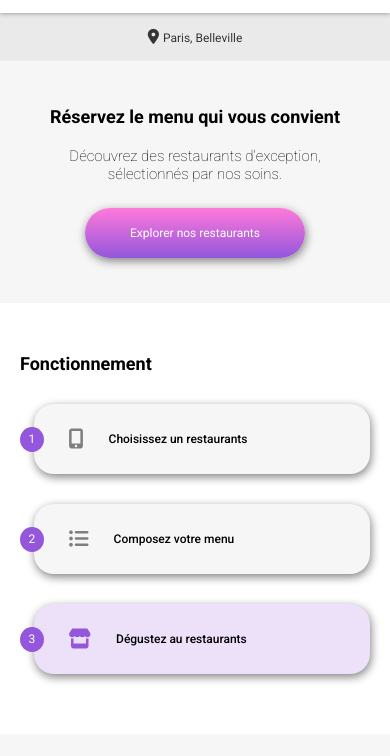
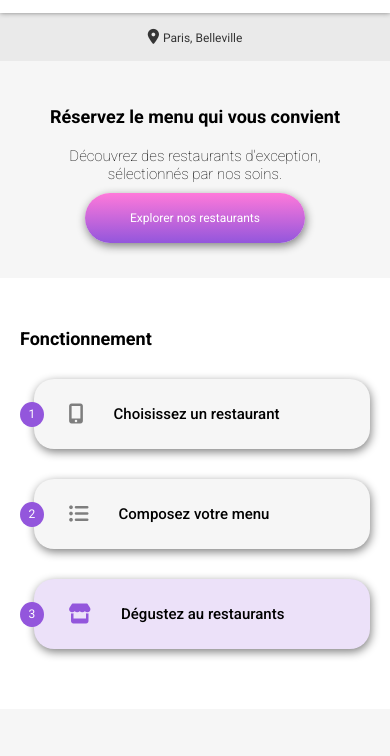
Before and after one commit to astridarchimede/AstridPledranCousinie_3_19012021, a website: page index.html in a window 390 px wide. Shown: the part 48-804 px from the top of the page. Drawn offline with Linux system fonts and the light colour scheme; a web font is replaced by a local one.

Commit message:
developpement desktop/tablette v1

```diff
--- a/index.html
+++ b/index.html
@@ -20,7 +20,7 @@
         <span>Paris, Belleville</span>
     </section>
     <section class="bg-lightgrey bloc-centre">
-        <div class="section2">
+        <div class="section-presentation">
             <h1 class="typo-bold7 sbs2">Réservez le menu qui vous convient</h1>
             <p class="typo-light t15 sbs2">
                 Découvrez des restaurants d'exception, sélectionnés par nos soins.
@@ -30,7 +30,7 @@
     </section>
     <section>
         <div class="container">
-            <h1>Fonctionnement</h1>
+            <h1 class="h1main">Fonctionnement</h1>
             <div class="container-fonctionnement">
                 <div class="bloc-fonctionnement">
                     <div class="rond-violet">
@@ -40,8 +40,8 @@
                     </div>
                     <div class="sb-fonctionnement">
                         <i class="fas fa-mobile-alt t20 c-middlegrey"></i>
-                        <p class="typo-bold5">
-                            Choisissez un restaurants
+                        <p class="typo-bold5 t15">
+                            Choisissez un restaurant
                         </p>
                     </div>
                 </div>
@@ -53,7 +53,7 @@
                     </div>
                     <div class="sb-fonctionnement">
                         <i class="fas fa-list-ul t20 c-middlegrey"></i>
-                        <p class="typo-bold5">
+                        <p class="typo-bold5 t15">
                             Composez votre menu
                         </p>
                     </div>
@@ -66,7 +66,7 @@
                     </div>
                     <div class="sb-fonctionnement sb-fond-violet">
                         <i class="fas fa-store t20 c-primarycolor"></i>
-                        <p class="typo-bold5">
+                        <p class="typo-bold5 t15">
                             Dégustez au restaurants
                         </p>
                     </div>
@@ -76,8 +76,8 @@
     </section>
     <section class="bg-lightgrey">
         <div class="container">
-            <h1>Restaurants</h1>
-            <article>
+            <h1 class="h1main">Restaurants</h1>
+            <article class="container-resto">
                 <figure class="bloc-restaurant">
                     <a class="sb-restaurant" href="">
                         <img src="images/restaurants/small/jay-wennington-N_Y88TWmGwA-unsplash.jpg" alt="La palette du goût">
--- a/sass/base/_structure.scss
+++ b/sass/base/_structure.scss
@@ -60,7 +60,7 @@ ul
 /* ---------------------------------------- */
 /* == SECTION 2 */
 /*---------------------------------------- */
-.section2
+.section-presentation
 {
     padding: 35px;
     .sbs2 {
@@ -72,15 +72,22 @@ ul
 /* ---------------------------------------- */
 /* == SECTION 3*/
 /*---------------------------------------- */
+.h1main
+{
+    margin-bottom: 30px;
+}
+
 .container-fonctionnement
 {
     @include flex-sbw;
     flex-direction: column;
     height: 270px;
-    margin-top: 30px;
     .bloc-fonctionnement{
         @include flex-sbw;
         align-items: center;
+        @media (min-width:map-get($map: $breakpoints, $key: tablette)) {
+            justify-content: center;
+        }
         .rond-violet{
         z-index: 1;
         background-color: $color-primary;
@@ -104,7 +111,7 @@ ul
             @include border-radius-main;
             @include box-shadow;
             >p{
-                padding-left: 25px;
+                padding-left: 30px;
             }
         }
         .sb-fond-violet{
@@ -116,6 +123,15 @@ ul
 /* ---------------------------------------- */
 /* == SECTION 4 */
 /*---------------------------------------- */
+.container-resto
+{
+    @media (min-width:map-get($map: $breakpoints, $key: tablette)) {
+        display: flex;
+        justify-content: center;
+        flex-flow: row wrap;
+    }
+}
+
 .bloc-restaurant
 {
     @include blocresto-mainpage;
@@ -131,6 +147,9 @@ ul
         >div>h2{
             margin-bottom: 5px;
         }
+    }
+    @media (min-width:map-get($map: $breakpoints, $key: tablette)) {
+        margin: 15px;
     }
 }
 
--- a/sass/base/_typography.scss
+++ b/sass/base/_typography.scss
@@ -64,3 +64,10 @@ a
 {
     text-align: center;
 }
+
+.h1main
+{
+    @media (min-width:map-get($map: $breakpoints, $key: tablette)) {
+        text-align: center;
+    }
+}
--- a/sass/main.scss
+++ b/sass/main.scss
@@ -2,6 +2,7 @@
 @import"./utils/mixins";
 @import"./layout/header";
 @import"./layout/footer";
+@import"./layout/grid";
 @import"./base/typography";
 @import"./base/structure";
 @import"./composants/buttons";
--- a/sass/utils/_variables.scss
+++ b/sass/utils/_variables.scss
@@ -8,8 +8,12 @@ $middle-grey:#7E7E7E;
 $light-grey: #F6F6F6;
 $demi-blanc:#F6F6F6;
 
-/*GESTION-Dégradé couleur*/
 $main-colors-gradient:linear-gradient($color-secondary,$color-primary);
 $lighten-primary:lighten($color:$color-primary,$amount:5);
 $lighten-secondary:lighten($color:$color-secondary,$amount:5);
 $lighten-colors-gradient:linear-gradient($lighten-secondary,$lighten-primary);
+
+$breakpoints:(
+    tablette:768px,
+    desktop:1025px
+)
```
Also changed, not shown: .public/css/style.css, sass/layout/_grid.scss (added), sass/utils/_mixins.scss (line endings or trailing spaces), 1 other file.
